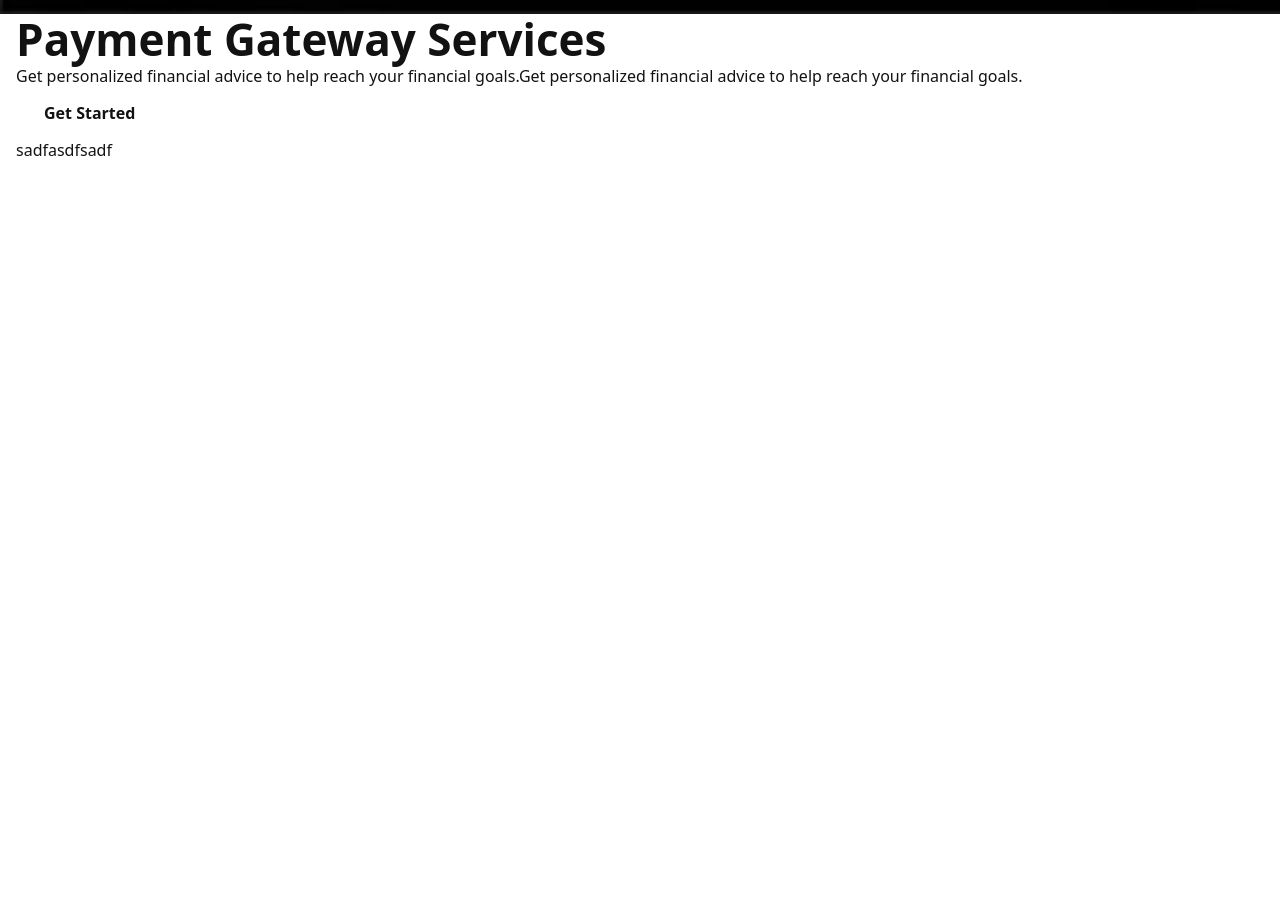
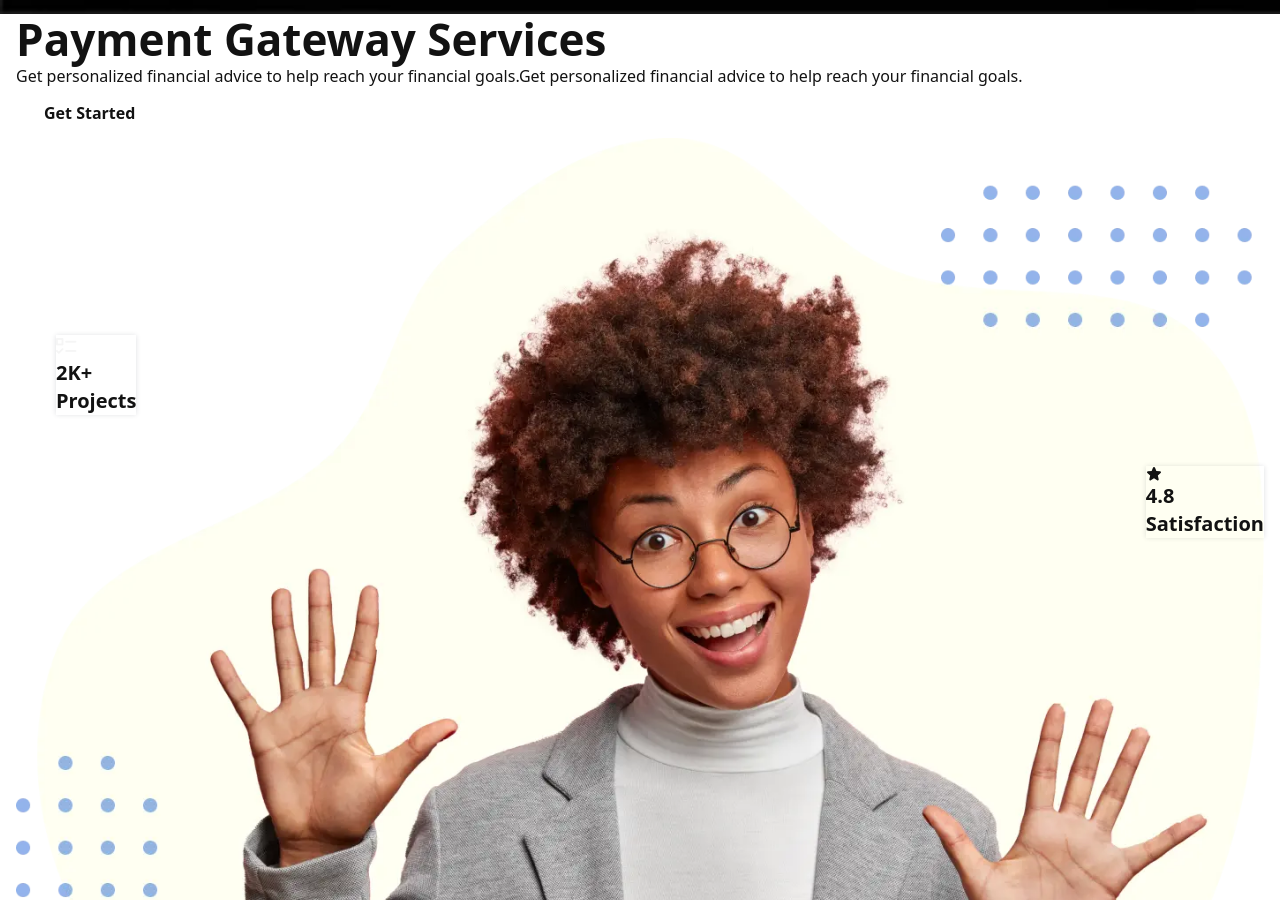
Before and after one commit to easylearningbd/nextjs-laravel-frontend, a Next.js app: page / in a window 1280 px wide. Shown: the part 11100-12000 px from the top of the page. Before the commit the page ends 11262 px from the top, so only its background shows below. Built offline with nearby package versions, Linux system fonts and the light colour scheme.

Commit message:
21 Gate Way Services Part  Design Part 2

```diff
--- a/src/components/PaymentGateway/PaymentGatewayTwo.jsx
+++ b/src/components/PaymentGateway/PaymentGatewayTwo.jsx
@@ -32,7 +32,42 @@
 
 
     <div className='w-11/12 xl:w-7/12'>
-    sadfasdfsadf
+    <div className='right pl-10'
+    style={{  transform: isInView ? "none" : 'translateY(60px)',
+            opacity: isInView ? 1 : 0, transition: 'all 0.7s cubic-bezier(0.17, 0.55, 0.55,1) 0.3s', }}>
+
+            <div className='bg-img'>
+                <Image width={5000} height={5000} className='w-full' src="/images/gateway2-bg.webp" alt='image' />
+            </div>
+        <div className='feature-item py-4 px-6 rounded-2xl bg-white inline-flex items-center gap-4 box-shadow'>
+            <i className='icon-list text-2xl p-4 rounded-2xl bg-red-400'></i>
+            <div className='text'>
+                <div className='heading7'>2K+</div>
+                <div className='heading7 text-secondary'>Projects</div>
+            </div>
+        </div>
+
+        <div className='feature-item py-4 px-6 rounded-2xl bg-white inline-flex items-center gap-4 box-shadow'>
+        <Icon.Star weight='fill' className='text-yellow-600 text-3xl'/>
+        <div className='text'>
+            <div className='heading7'>4.8</div>
+            <div className='heading7 text-secondary'>Satisfaction</div>
+
+        </div>
+        </div>
+
+        <div className='feature-item py-4 px-6 rounded-2xl bg-white inline-flex items-center gap-4 box-shadow'>
+            <i className='icon-user text-2xl p-4 rounded-2xl bg-red-600'></i>
+            <div className='text'>
+                <div className='heading7'>6 Years</div>
+                <div className='heading7 text-secondary'>Product Designer</div>
+            </div>
+        </div>
+
+
+
+    </div>
+
 
     </div>
 
```
